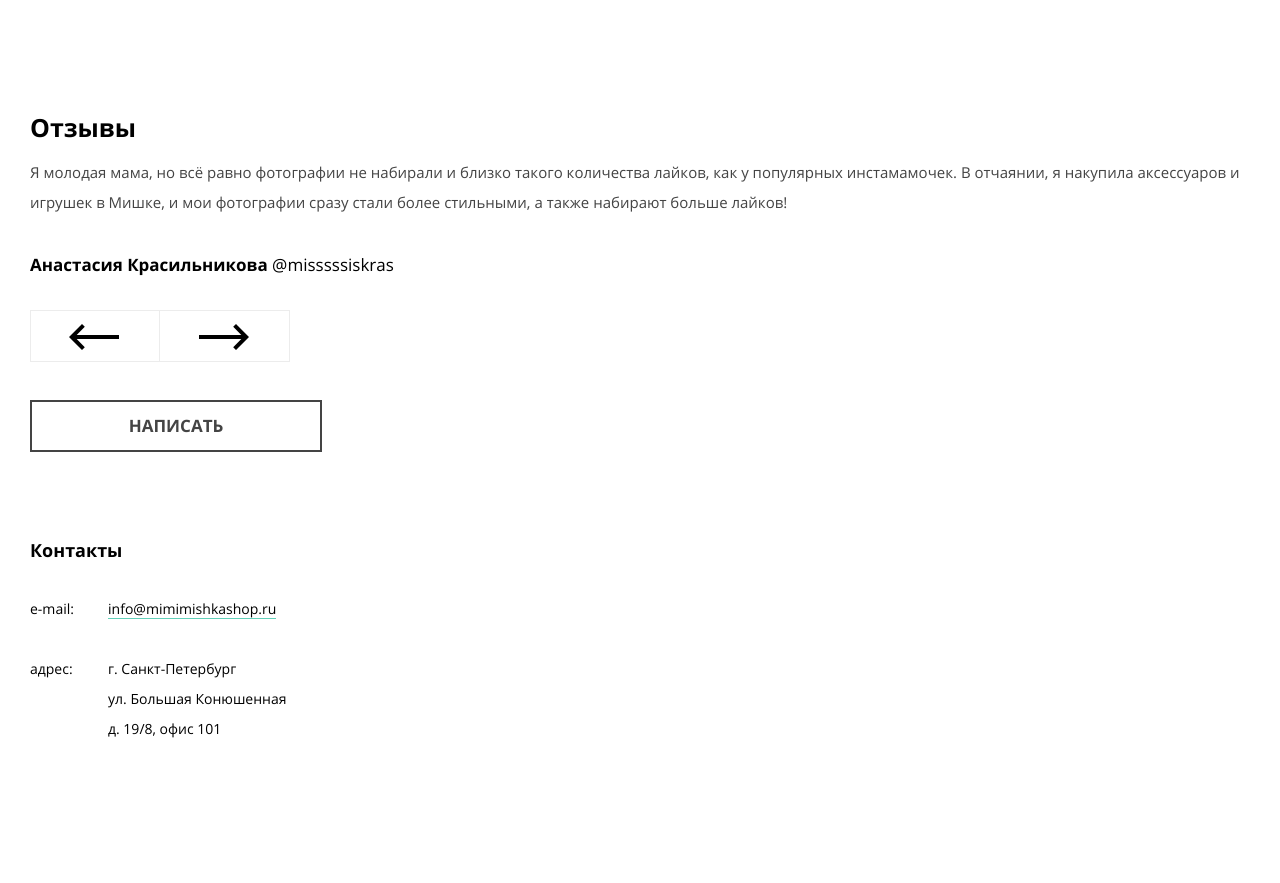
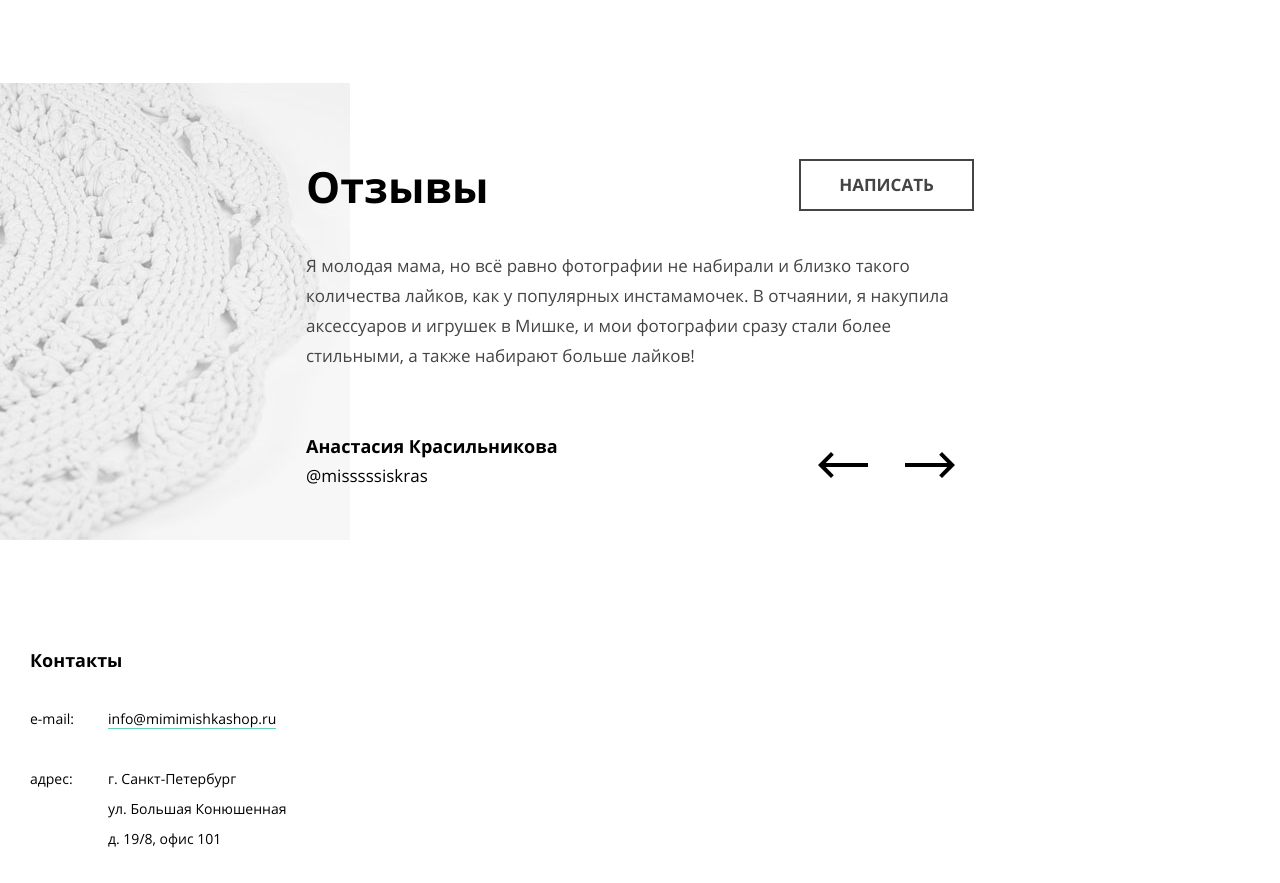
Before and after one commit to faleen88/1706423-mishka-22, a website: page source/index.html in a window 1280 px wide. Shown: the part 2046-2929 px from the top of the page. Drawn offline with nearby package versions, Linux system fonts and the light colour scheme; files that its build step writes are made by us from their sources; grey boxes are pictures that could not be loaded; files whose address does not match are found by name.

Commit message:
Добавляет сетку секции отзывов для tablet

```diff
--- a/source/index.html
+++ b/source/index.html
@@ -138,6 +138,7 @@
       </section>
 
       <section class="reviews">
+        <div class="reviews__container">
           <h2 class="reviews__title">Отзывы</h2>
           <div class="reviews__list">
             <blockquote class="reviews__item">
@@ -145,12 +146,13 @@
               <cite class="reviews__autor-nume">Анастасия Красильникова</cite>
               <a class="reviews__autor-link">@misssssiskras</a>
             </blockquote>
-          <div class="reviews__buttons">
-            <button class="reviews__button reviews__button--prev" type="button" aria-label="Предыдущий отзыв"></button>
-            <button class="reviews__button reviews__button--next" type="button" aria-label="Следующий отзыв"></button>
+            <div class="reviews__btns">
+              <button class="reviews__btn reviews__btn--prev" type="button" aria-label="Предыдущий отзыв"></button>
+              <button class="reviews__btn reviews__btn--next" type="button" aria-label="Следующий отзыв"></button>
             </div>
           </div>
-        <a class="button" href="#">Написать</a>
+          <a class="reviews__button button" href="#">Написать</a>
+        </div>
       </section>
 
       <section class="contacts">
--- a/source/sass/blocks/reviews.scss
+++ b/source/sass/blocks/reviews.scss
@@ -1,5 +1,22 @@
-.reviews {
+@media (min-width: $tablet-width) {
+  .reviews {
+    background-image: url("../img/review1.jpg");
+    background-repeat: no-repeat;
+  }
+}
+
+.reviews__container {
+  width: 260px;
+  margin: 0 auto;
   padding: 29px 30px 45px;
+
+  @media (min-width: $tablet-width) {
+    width: 668px;
+    padding: 76px 50px 86px;
+    display: flex;
+    flex-wrap: wrap;
+    justify-content: space-between;
+  }
 }
 
 .reviews__title {
@@ -7,6 +24,20 @@
   font-size: 25px;
   line-height: 30px;
   margin-bottom: 15px;
+
+  @media (min-width: $tablet-width) {
+    font-size: 43px;
+    line-height: 50px;
+    margin-top: 3px;
+    margin-bottom: 39px;
+    order: -2;
+  }
+}
+
+.reviews__list {
+  @media (min-width: $tablet-width) {
+    position: relative;
+  }
 }
 
 .reviews__item {
@@ -21,28 +52,48 @@
   font-weight: 400;
   margin-bottom: 33px;
   color: $darkgrey;
+
+  @media (min-width: $tablet-width) {
+    font-size: 17px;
+    margin-bottom: 63px;
+  }
 }
 
 .reviews__autor-nume {
   font-style: normal;
+  display: block;
+  margin-bottom: 3px;
+
+  @media (min-width: $tablet-width) {
+    font-size: 18px;
+  }
 }
 
 .reviews__autor-link {
   font-size: 17px;
   line-height: 30px;
   font-weight: 400;
+  display: block;
 }
 
-.reviews__buttons {
+.reviews__btns {
   width: 258px;
   height: 50px;
   border: 1px solid $lightgrey;
   background-color: $white;
   position: relative;
   margin-bottom: 38px;
+
+  @media (min-width: $tablet-width) {
+    position: absolute;
+    bottom: -6px;
+    right: 0;
+    width: 175px;
+    border: none;
+  }
 }
 
-.reviews__button {
+.reviews__btn {
   width: 126px;
   height: 50px;
   border: none;
@@ -56,6 +107,11 @@
     background-image: url("../img/huge-arrow-left.svg");
     width: 50px;
     height: 26px;
+    cursor: pointer;
+
+    @media (min-width: $tablet-width) {
+      left: 19px;
+    }
   }
 
   &--prev::after {
@@ -66,6 +122,10 @@
     background-color: $lightgrey;
     width: 1px;
     height: 50px;
+
+    @media (min-width: $tablet-width) {
+      display: none;
+    }
   }
 
   &--next {
@@ -76,5 +136,17 @@
     background-image: url("../img/huge-arrow-right.svg");
     width: 50px;
     height: 26px;
+    cursor: pointer;
+
+    @media (min-width: $tablet-width) {
+      right: 19px;
+    }
   }
 }
+
+.reviews__container .reviews__button {
+  @media (min-width: $tablet-width) {
+    order: -1;
+    width: 171px;
+  }
+}
```
Also changed, not shown: source/img/review1.jpg (added). Lines whose indentation alone changed are shown as unchanged.
